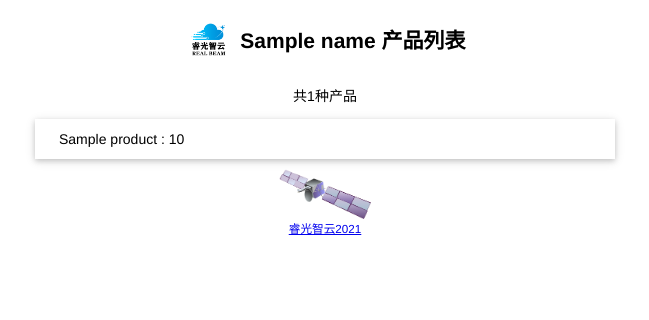
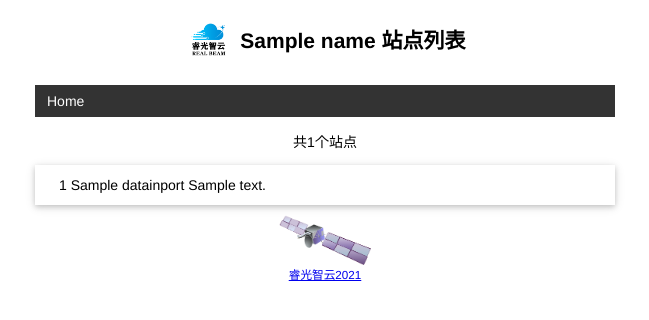
Before and after one commit to levy9/watchlist-mongo, a Flask app: template templates/index.html in a window 1280 px wide. Shown: the top 320 px of the page, without its empty margins (315-964 px from the left). Run offline with Flask 2, Linux system fonts and the light colour scheme; the template is opened without the code that fills it: most values are stand-ins (such as "Sample title", 1, 10 or a date in 2020).

Commit message:
搞定base模板

```diff
--- a/static/style_station.css
+++ b/static/style_station.css
@@ -51,3 +51,27 @@ footer {
     margin: 0 auto;
     height: 50px;
 }
+
+nav ul {
+    list-style-type: none;
+    margin: 0;
+    padding: 0;
+    overflow: hidden;
+    background-color: #333;
+}
+
+nav li {
+    float: left;
+}
+
+nav li a {
+    display: block;
+    color: white;
+    text-align: center;
+    padding: 8px 12px;
+    text-decoration: none;
+}
+
+nav li a:hover {
+    background-color: #111;
+}
--- /dev/null
+++ b/templates/base.html
@@ -0,0 +1,28 @@
+<!DOCTYPE html>
+<html lang="en">
+<head>
+    {% block head %}
+    <meta charset="UTF-8">
+    <meta name="viewport" content="width=divice-width, initial-scale=1.0">
+    <title>{{ regioncode }}站点列表</title>
+    <link rel="stylesheet" href="{{ url_for('static', filename='style_station.css')}}" type="text/css">
+    <link rel="icon" href="{{ url_for('static', filename='RGZY.ico')}}">
+    {% endblock %}
+</head>
+<body>
+    <h2 style="text-align:center">
+        <img alt="Logo" class="logo" style="vertical-align:middle" src="{{ url_for('static', filename='images/logo.png')}}">
+        {{ name }} 站点列表
+    </h2>
+    {# 使用length过滤器获取站点列表的变量的长度 #}
+    <nav>
+        <ul>
+            <li><a href="{{ url_for('index')}}">Home</a></li>
+        </ul>
+    </nav>
+    {% block content %}{% endblock %}
+    <footer style="text-align: center">
+        <small><a style="text-align:center" href="http://www.realbeam.ltd">睿光智云2021</a></small>
+    </footer>
+</body>
+</html>
--- a/templates/index.html
+++ b/templates/index.html
@@ -1,26 +1,11 @@
-<!DOCTYPE html>
-<html lang="en">
-<head>
-    <meta charset="UTF-8">
-    <title>{{ name }}产品列表</title>
-    <link rel="stylesheet" href="{{ url_for('static', filename='style.css')}}" type="text/css">
-    <link rel="icon" href="{{ url_for('static', filename='RGZY.ico')}}">
-</head>
-<body>
-    <h2 style="text-align:center">
-        <img alt="Logo" class="logo" style="vertical-align:middle" src="{{ url_for('static', filename='images/logo.png')}}">
-        {{ name }} 产品列表
-    </h2>
-    {# 使用length过滤器获取产品列表的变量的长度 #}
-    <p style="text-align:center">共{{ products|length}}种产品</p>
-    <ul class="product-list" >
-        {% for product in products %} {# 迭代products变量 #}
-        <li>{{ product.title }} : {{ product.price }}</li> {# 等同于product['title']#}
+{% extends 'base.html' %}
+
+{% block content %}
+<p style="text-align:center">共{{ stations|length}}个站点</p>
+<ul class="station-list" >
+    {% for station in stations %} {# 迭代stations变量 #}
+    <li>{{ station.stationid }}   {{ station.datainport }}  {{ station.comment }}</li>
         {% endfor %}
-    </ul>
-    <img alt="Satellite" class="satellite" src="{{ url_for('static', filename='images/satellite.png')}}">
-    <footer style="text-align: center">
-        <small><a style="text-align:center" href="http://www.realbeam.ltd">睿光智云2021</a></small>
-    </footer>
-</body>
-</html>
+</ul>
+<img alt="Satellite" class="satellite" src="{{ url_for('static', filename='images/satellite.png')}}">
+{% endblock %}
```
Also changed, not shown: appmongo.py (+7 -2 lines), templates/index_firstversion.html (added, +26 -0 lines).
